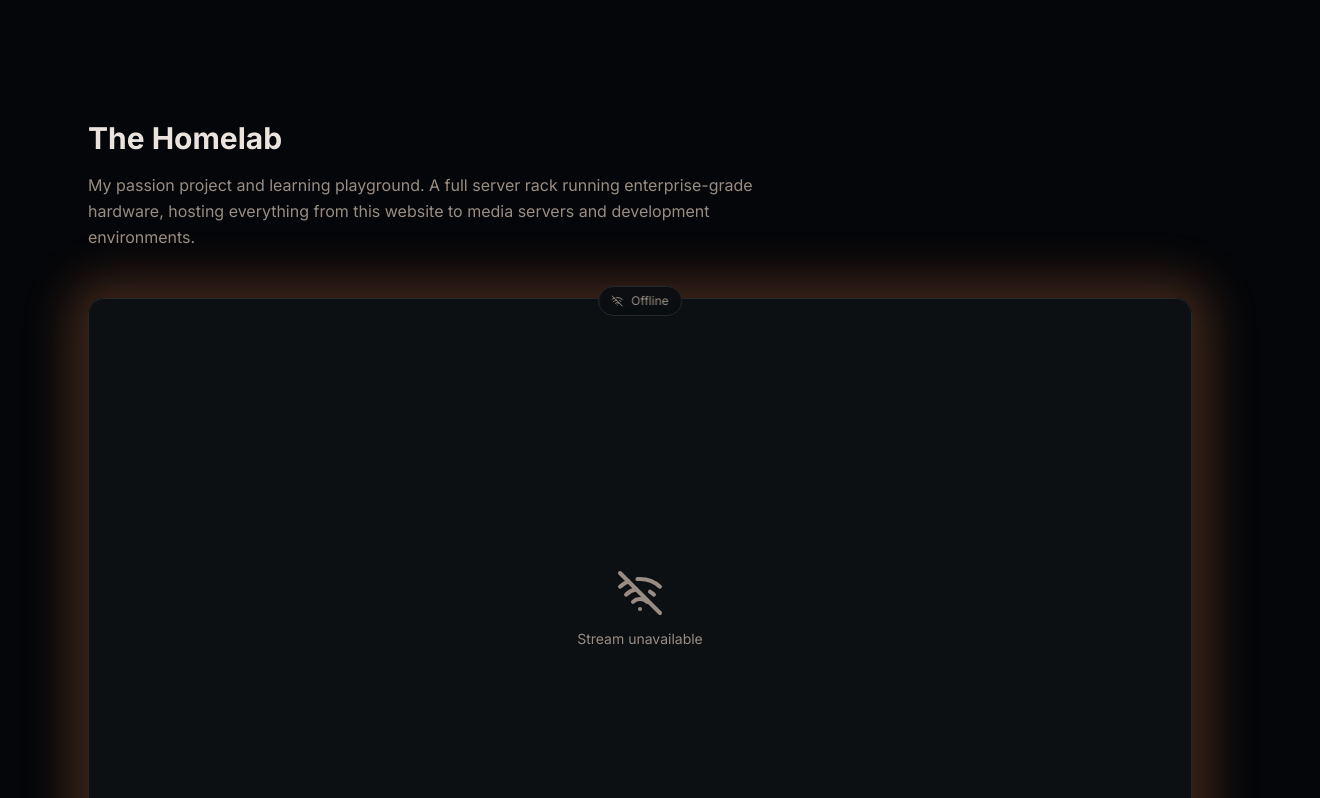
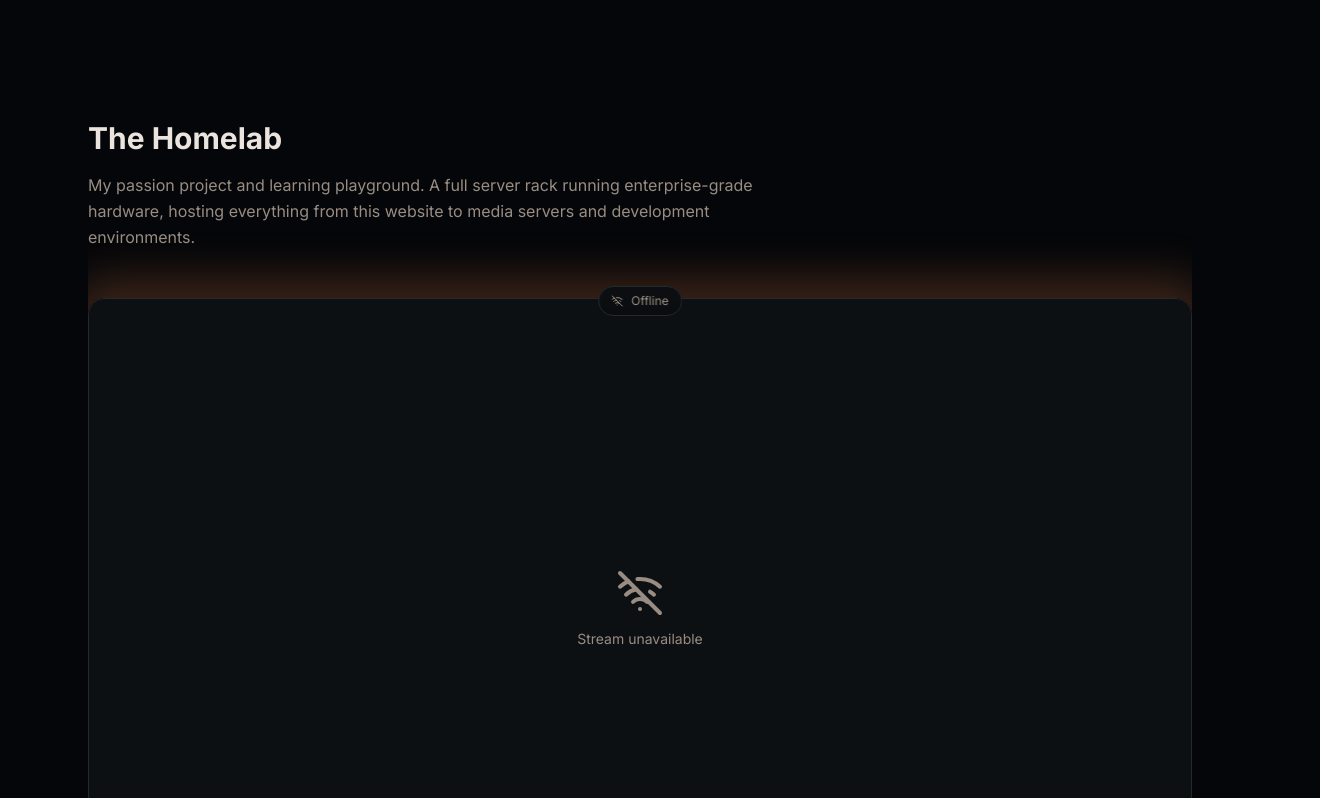
Before and after one commit to pottsb/PortfolioWebsite, a Next.js app in the folder home-server/portfolio-www/: page / in a window 1280 px wide. Shown: the part 2526-3324 px from the top of the page, 1320 px wide, since content can reach past the window. Built offline with nearby package versions, Linux system fonts and the light colour scheme; no server answers.

Commit message:
fix overflow

```diff
--- a/home-server/portfolio-www/app/globals.css
+++ b/home-server/portfolio-www/app/globals.css
@@ -122,12 +122,13 @@
     @apply border-border outline-ring/50;
   }
   body {
-    @apply bg-background text-foreground;
+    @apply bg-background text-foreground overflow-x-clip;
   }
 }
 
-/* Smooth theme transition */
+/* Smooth theme transition; clip horizontal ink overflow (glows, shadows, transforms) */
 html {
+  overflow-x: clip;
   transition:
     background-color 0.3s ease,
     color 0.3s ease;
--- a/home-server/portfolio-www/app/page.tsx
+++ b/home-server/portfolio-www/app/page.tsx
@@ -12,14 +12,14 @@ export default function Home() {
     <>
       <InteractiveOrbs />
       <Navigation />
-      <main className="relative z-10 max-w-6xl mx-auto px-6 pt-20">
+      <main className="relative z-10 mx-auto min-w-0 max-w-6xl overflow-x-clip px-6 pt-20">
         <Hero />
         <About />
         <Projects />
         <Homelab />
         <Contact />
       </main>
-        <Footer />
+      <Footer />
     </>
   )
 }
--- a/home-server/portfolio-www/components/hero.tsx
+++ b/home-server/portfolio-www/components/hero.tsx
@@ -4,7 +4,7 @@ import { Button } from '@/components/ui/button'
 
 export function Hero() {
   return (
-    <section className="relative flex min-h-[90vh] flex-col justify-center max-md:overflow-x-hidden">
+    <section className="relative flex min-h-[90vh] flex-col justify-center overflow-x-hidden">
       {/* Decorative gradient orb */}
       <div className="absolute top-1/4 -left-32 w-96 h-96 bg-primary/20 rounded-full blur-3xl opacity-50 pointer-events-none" />
       <div className="absolute bottom-1/4 -right-32 w-64 h-64 bg-primary/10 rounded-full blur-3xl opacity-50 pointer-events-none" />
--- a/home-server/portfolio-www/components/server-streams.tsx
+++ b/home-server/portfolio-www/components/server-streams.tsx
@@ -174,7 +174,7 @@ export function ServerStreams() {
   const showOfflineBadge = !urlsLoading && streamUrls == null
 
   return (
-    <div className="relative">
+    <div className="relative overflow-x-clip">
       <div className="absolute -top-3 left-1/2 z-10 -translate-x-1/2">
         <span
           className="flex items-center gap-2 rounded-full border border-border bg-card/90 px-3 py-1.5 backdrop-blur-sm"
```
